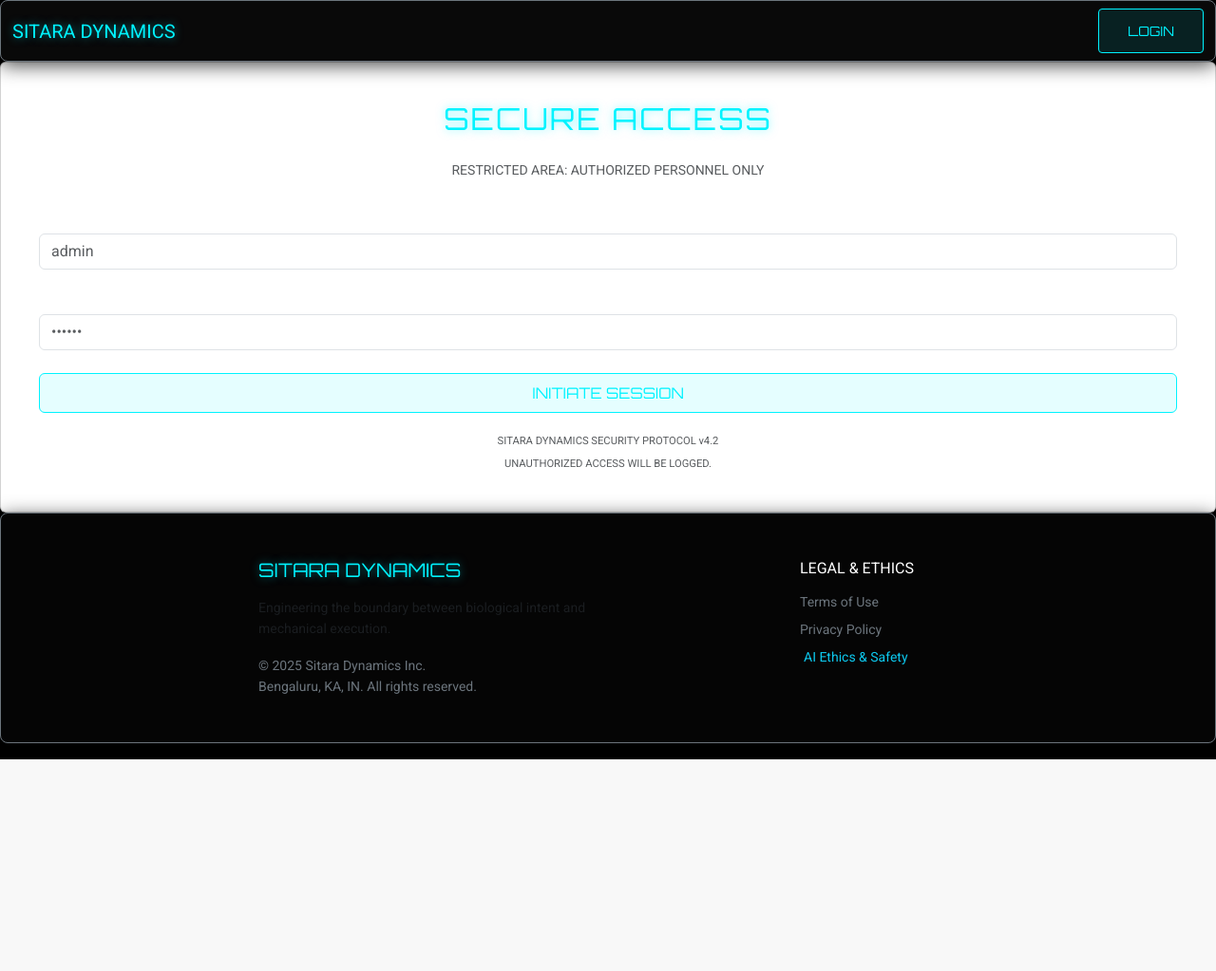
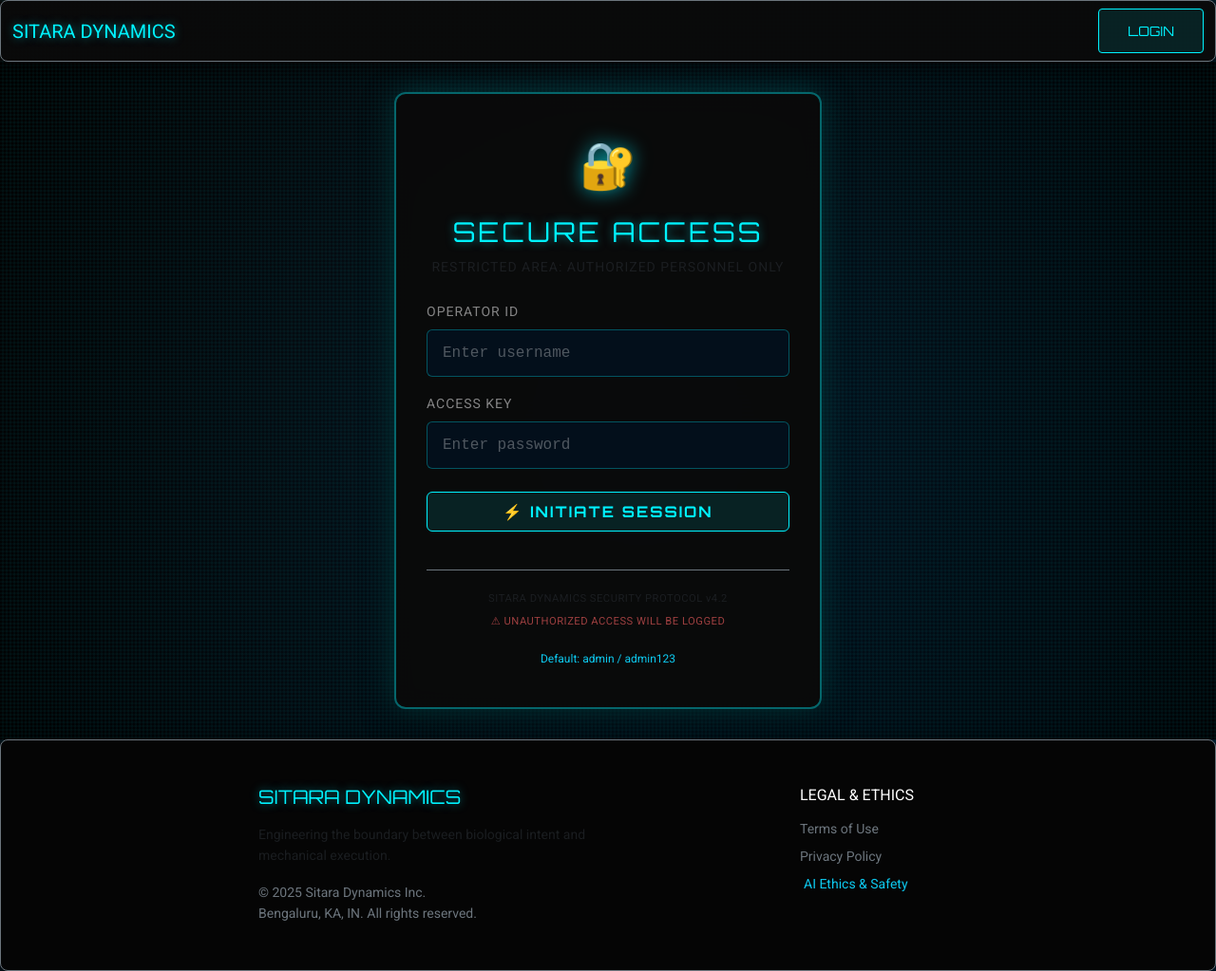
Before and after one commit to pilakkat/sitara_app, a Flask app: page /login in a window 1280 px wide. Shown: the whole page at 95% size. Before the commit the page ends 800 px from the top, so only its background shows below. Run offline with Flask 3, Linux system fonts and the light colour scheme.

Commit message:
Enhance login page with improved styles and animations, including a new layout, background gradient, and focus effects for input fields.

```diff
--- a/static/css/components.css
+++ b/static/css/components.css
@@ -142,3 +142,59 @@
     color: var(--neon-blue) !important;
     text-shadow: 0 0 8px rgba(0, 243, 255, 0.6);
 }
+
+/* Login Page Styles */
+.login-container {
+    min-height: 80vh;
+    display: flex;
+    align-items: center;
+    justify-content: center;
+    padding: 2rem;
+    background: radial-gradient(circle at center, rgba(0, 50, 100, 0.1), rgba(0, 0, 0, 0.9));
+}
+
+.login-card {
+    background: rgba(10, 10, 10, 0.95);
+    border: 2px solid rgba(0, 243, 255, 0.4);
+    border-radius: 12px;
+    box-shadow: 0 0 30px rgba(0, 243, 255, 0.2), 0 8px 32px rgba(0, 0, 0, 0.8);
+    max-width: 450px;
+    width: 100%;
+    backdrop-filter: blur(10px);
+}
+
+.login-card .card-body {
+    padding: 2.5rem 2rem;
+}
+
+.form-control-cyber {
+    background: rgba(0, 20, 40, 0.6);
+    border: 1px solid rgba(0, 243, 255, 0.3);
+    color: #fff;
+    padding: 0.75rem 1rem;
+    font-family: 'Courier New', monospace;
+    transition: all 0.3s ease;
+}
+
+.form-control-cyber:focus {
+    background: rgba(0, 30, 60, 0.8);
+    border-color: var(--neon-blue);
+    box-shadow: 0 0 15px rgba(0, 243, 255, 0.3);
+    color: #fff;
+    outline: none;
+}
+
+.form-control-cyber::placeholder {
+    color: rgba(255, 255, 255, 0.3);
+}
+
+.login-card h2 {
+    font-size: 1.8rem;
+    letter-spacing: 3px;
+}
+
+.login-card .btn-cyber {
+    font-size: 1rem;
+    letter-spacing: 2px;
+    font-weight: 600;
+}
--- a/templates/login.html
+++ b/templates/login.html
@@ -2,34 +2,93 @@
 
 {% block content %}
 <div class="login-container">
-    <div class="card login-card p-4">
+    <div class="login-card">
         <div class="card-body text-center">
-            <h2 class="text-neon mb-4">SECURE ACCESS</h2>
-            <p class="text-muted small mb-4">RESTRICTED AREA: AUTHORIZED PERSONNEL ONLY</p>
+            <div class="mb-4">
+                <div style="font-size: 3rem; color: var(--neon-blue); text-shadow: 0 0 20px rgba(0, 243, 255, 0.6);">
+                    🔐
+                </div>
+                <h2 class="text-neon mb-2 mt-3">SECURE ACCESS</h2>
+                <p class="text-muted small mb-0" style="letter-spacing: 1px;">RESTRICTED AREA: AUTHORIZED PERSONNEL ONLY</p>
+            </div>
 
             <form action="/login" method="POST">
                 <div class="mb-3 text-start">
-                    <label class="form-label text-white-50 small">OPERATOR ID</label>
-                    <input type="text" name="username" class="form-control form-control-cyber" placeholder="admin" required>
+                    <label class="form-label text-white-50 small" style="letter-spacing: 1px;">OPERATOR ID</label>
+                    <input type="text" name="username" class="form-control form-control-cyber" placeholder="Enter username" required autocomplete="username">
                 </div>
 
                 <div class="mb-4 text-start">
-                    <label class="form-label text-white-50 small">ACCESS KEY</label>
-                    <input type="password" name="password" class="form-control form-control-cyber" placeholder="••••••" required>
+                    <label class="form-label text-white-50 small" style="letter-spacing: 1px;">ACCESS KEY</label>
+                    <input type="password" name="password" class="form-control form-control-cyber" placeholder="Enter password" required autocomplete="current-password">
                 </div>
 
-                <button type="submit" class="btn btn-cyber w-100 py-2">
-                    INITIATE SESSION
+                <button type="submit" class="btn btn-cyber w-100 py-2 mb-3">
+                    <span style="letter-spacing: 2px;">⚡ INITIATE SESSION</span>
                 </button>
             </form>
 
+            <div class="mt-4 pt-3 border-top border-secondary">
+                <small class="text-muted" style="font-size: 0.7em; letter-spacing: 0.5px;">
+                    <i class="bi bi-shield-lock"></i> SITARA DYNAMICS SECURITY PROTOCOL v4.2<br>
+                    <span style="color: rgba(255, 100, 100, 0.6);">⚠ UNAUTHORIZED ACCESS WILL BE LOGGED</span>
+                </small>
+            </div>
+
             <div class="mt-3">
-                <small class="text-muted" style="font-size: 0.7em;">
-                    SITARA DYNAMICS SECURITY PROTOCOL v4.2<br>
-                    UNAUTHORIZED ACCESS WILL BE LOGGED.
+                <small class="text-info" style="font-size: 0.75em;">
+                    Default: admin / admin123
                 </small>
             </div>
         </div>
     </div>
 </div>
+
+<style>
+    /* Additional login page specific styles */
+    body {
+        background: linear-gradient(135deg, #0a0a0a 0%, #001a2e 100%);
+    }
+
+    .login-container::before {
+        content: '';
+        position: absolute;
+        top: 0;
+        left: 0;
+        right: 0;
+        bottom: 0;
+        background-image:
+            repeating-linear-gradient(0deg, transparent, transparent 2px, rgba(0, 243, 255, 0.03) 2px, rgba(0, 243, 255, 0.03) 4px),
+            repeating-linear-gradient(90deg, transparent, transparent 2px, rgba(0, 243, 255, 0.03) 2px, rgba(0, 243, 255, 0.03) 4px);
+        pointer-events: none;
+        z-index: 1;
+    }
+
+    .login-card {
+        position: relative;
+        z-index: 2;
+        animation: fadeInUp 0.6s ease-out;
+    }
+
+    @keyframes fadeInUp {
+        from {
+            opacity: 0;
+            transform: translateY(30px);
+        }
+        to {
+            opacity: 1;
+            transform: translateY(0);
+        }
+    }
+
+    .form-control-cyber:focus {
+        animation: pulse 0.3s ease-out;
+    }
+
+    @keyframes pulse {
+        0% { box-shadow: 0 0 0 rgba(0, 243, 255, 0); }
+        50% { box-shadow: 0 0 20px rgba(0, 243, 255, 0.4); }
+        100% { box-shadow: 0 0 15px rgba(0, 243, 255, 0.3); }
+    }
+</style>
 {% endblock %}
```
